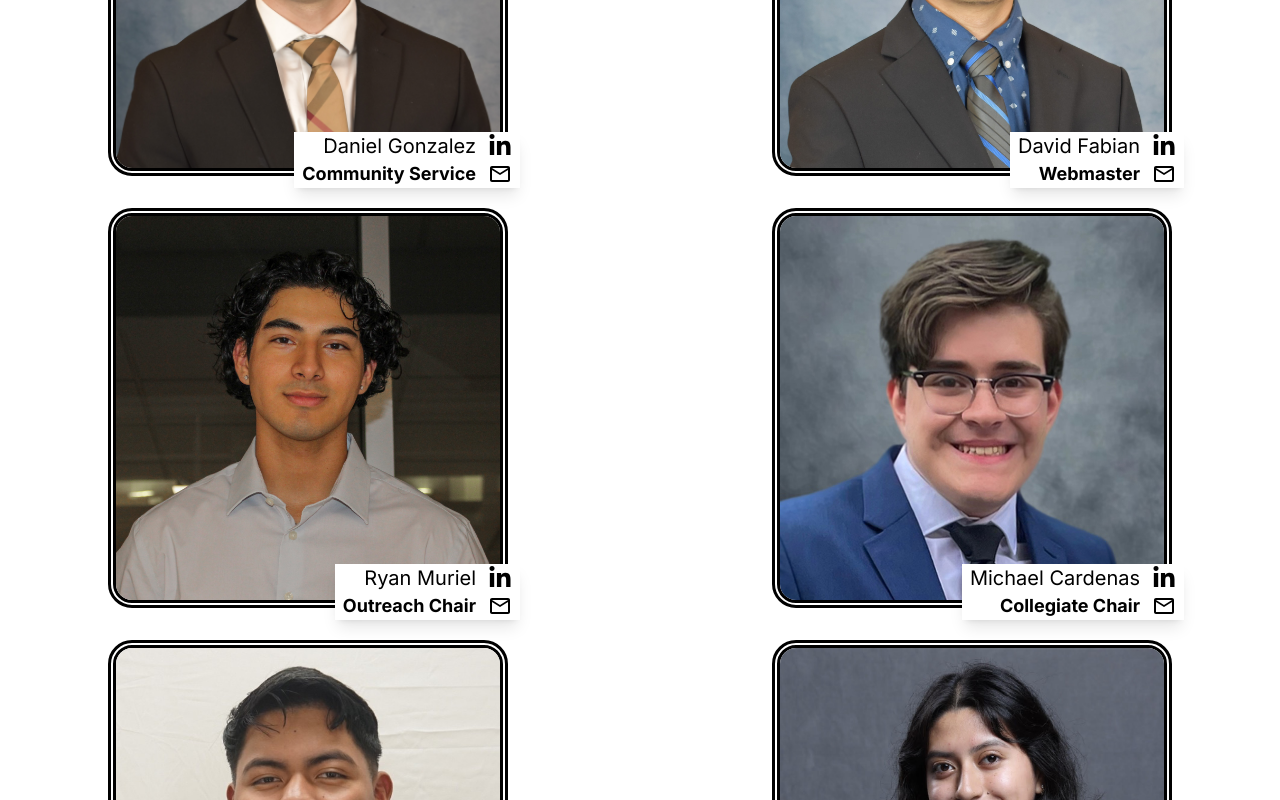
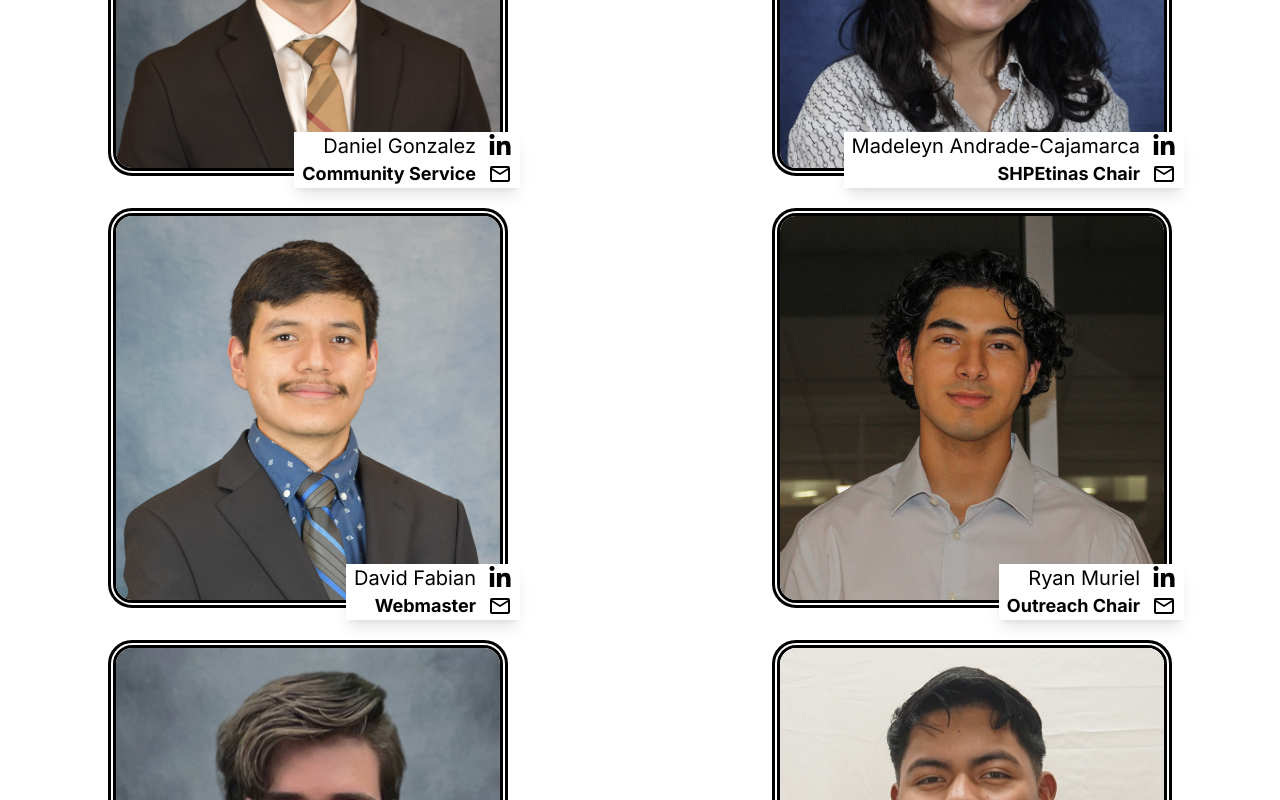
Before and after one commit to stevenchen1108/rushpe-dev, a Next.js app: page /executive-board in a window 1280 px wide. Shown: the part 2416-3216 px from the top of the page. Built offline with nearby package versions, Linux system fonts and the light colour scheme.

Commit message:
welcome our new e-board member!

```diff
--- a/src/app/executive-board/page.tsx
+++ b/src/app/executive-board/page.tsx
@@ -1,4 +1,5 @@
 import Image from 'next/image';
+import shpetinasHeadshot from '../../../public/executive-board-24_25/madeleyn-andrade.png';
 import communityHeadshot from '../../../public/executive-board-24_25/daniel-gonzalez.jpeg';
 import webmasterHeadshot from '../../../public/executive-board-24_25/david-fabian.jpg';
 import academicHeadshot from '../../../public/executive-board-24_25/francisco-aguirre-ponce.jpg';
@@ -91,7 +92,17 @@ export default function ExecutiveBoard() {
             linkedin: "https://www.linkedin.com/in/daniel-gonzalez-7337b0252/",
             desc: "I am a Junior majoring in Chemical Engineering and working towards a certificate in Packaging Engineering. I am the Community Service Chair this year for Rutgers SHPE and am looking forward to the year's events. On campus I am also a SoE Ambassador, a Learning Assistant, and a First Year Integration Leader.",
             index: 8
-        }, {
+        },
+        {
+            position: 'SHPEtinas Chair',
+            name: "Madeleyn Andrade-Cajamarca",
+            headshot: shpetinasHeadshot,
+            email: 'shpetinas@rushpe.org',
+            linkedin: "https://www.linkedin.com/in/madeleyn-andrade-71101a1b0",
+            desc: "Hi there! I'm Madeleyn. A little bit about me, I grew up in Ecuador and moved to the US a few years ago. I'm currently pursuing my Bachelor's degree in Mechanical Engineering and I'm always looking for opportunities to explore the world out there and give back to the community that has welcomed me!",
+            index: 9
+        },
+        {
             position: 'Webmaster',
             name: 'David Fabian',
             headshot: webmasterHeadshot,
```
Also changed, not shown: public/executive-board-24_25/madeleyn-andrade.png (added).
